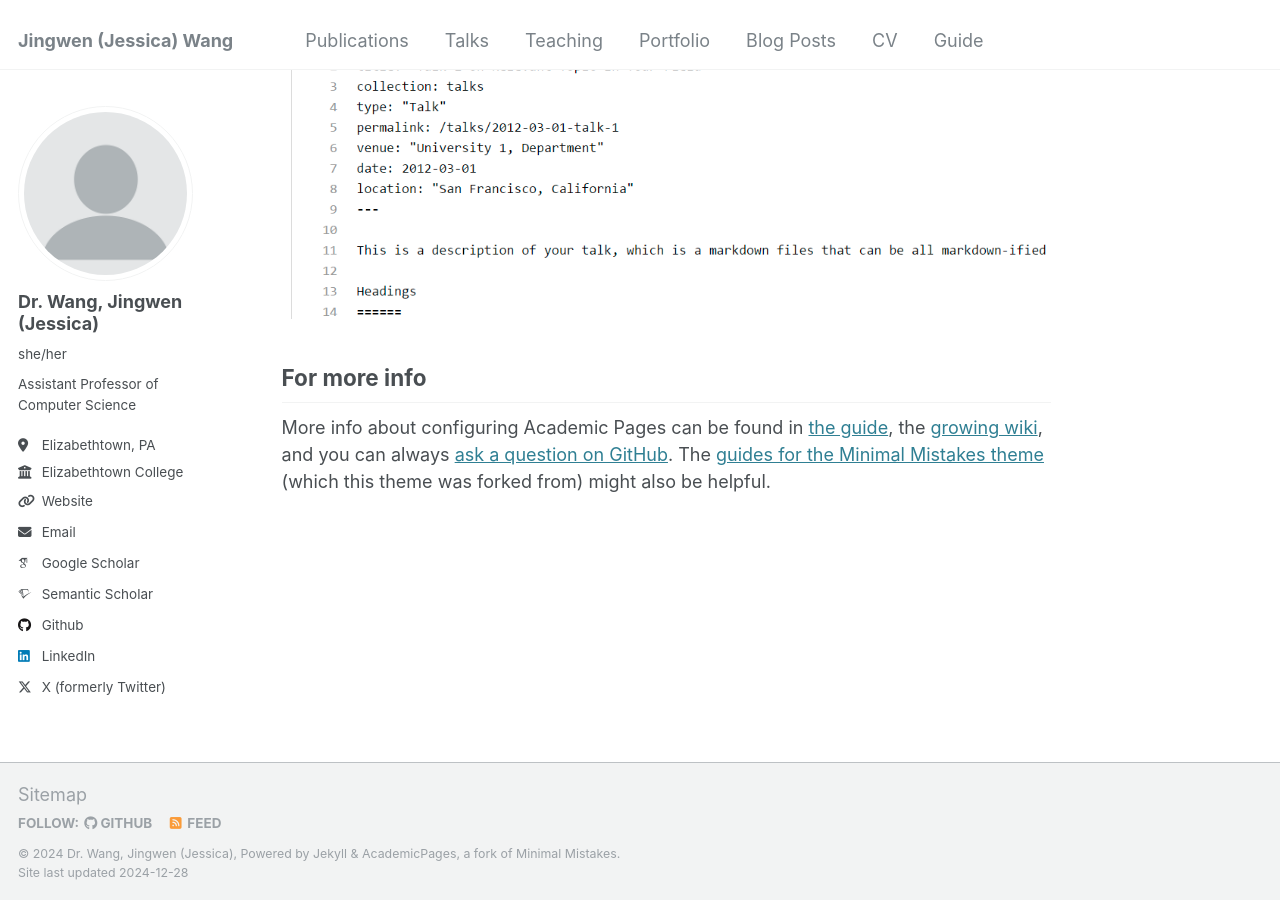
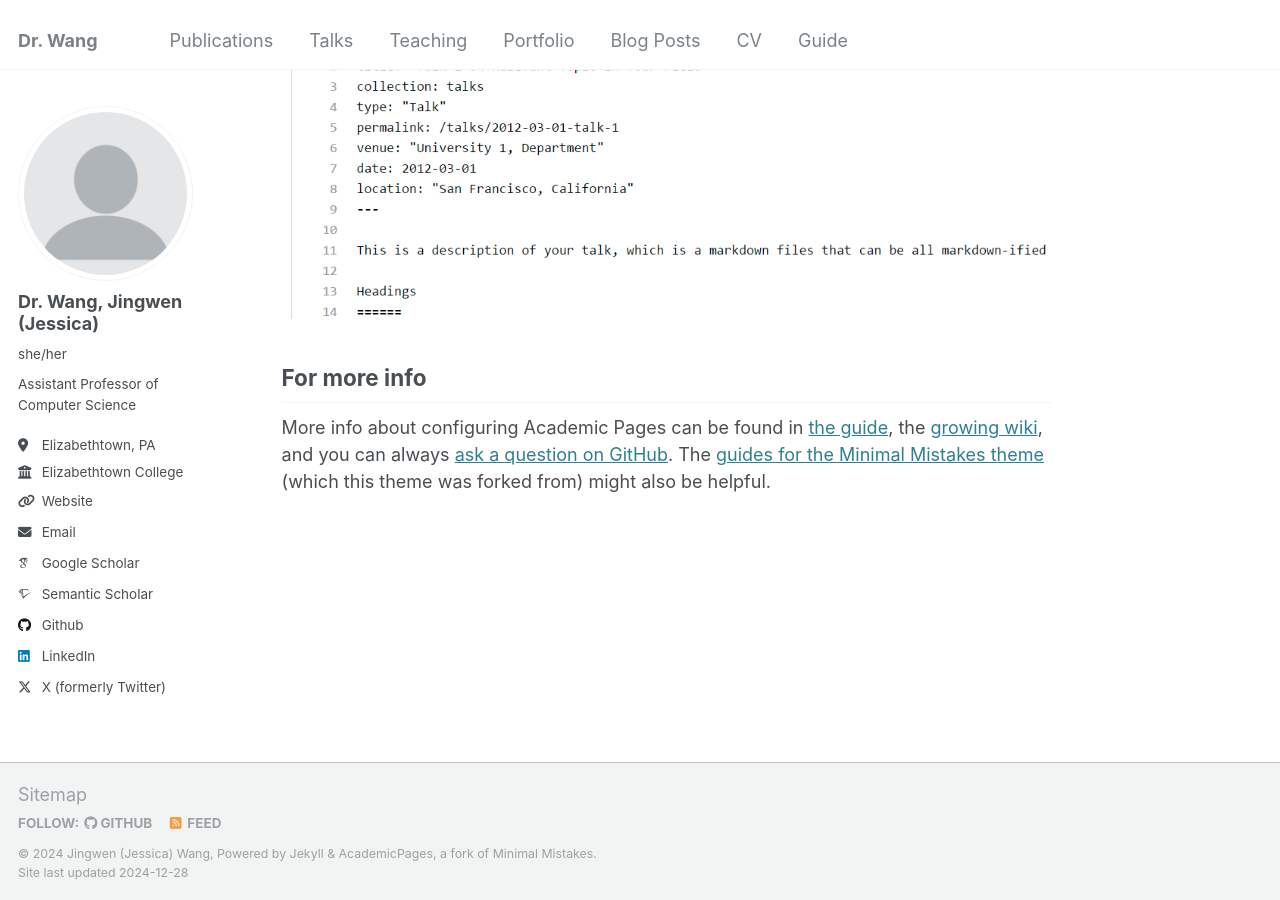
Before and after one commit to JingwenJessica/JingwenJessica.github.io, a Jekyll site: the page built from _pages/about.md, in a window 1280 px wide and 900 px high, scrolled down 2643 px. Built offline with Jekyll 4.4.1, drawn with Linux system fonts in a browser that asks for light colours; some web fonts are replaced.

Commit message:
update name

```diff
--- a/_config.yml
+++ b/_config.yml
@@ -8,9 +8,9 @@
 
 # Basic Site Settings
 locale                   : "en-US"
-title                    : "Jingwen (Jessica) Wang"
+title                    : "Dr. Wang"
 title_separator          : "-"
-name                     : &name "Dr. Wang, Jingwen (Jessica)"
+name                     : &name "Jingwen (Jessica) Wang"
 description              : &description "Assistant Professor of Computer Science"
 url                      : https://academicpages.github.io # the base hostname & protocol for your site e.g. "https://[your GitHub username].github.io"
 baseurl                  : "" # the subpath of your site, e.g. "/blog"
```
